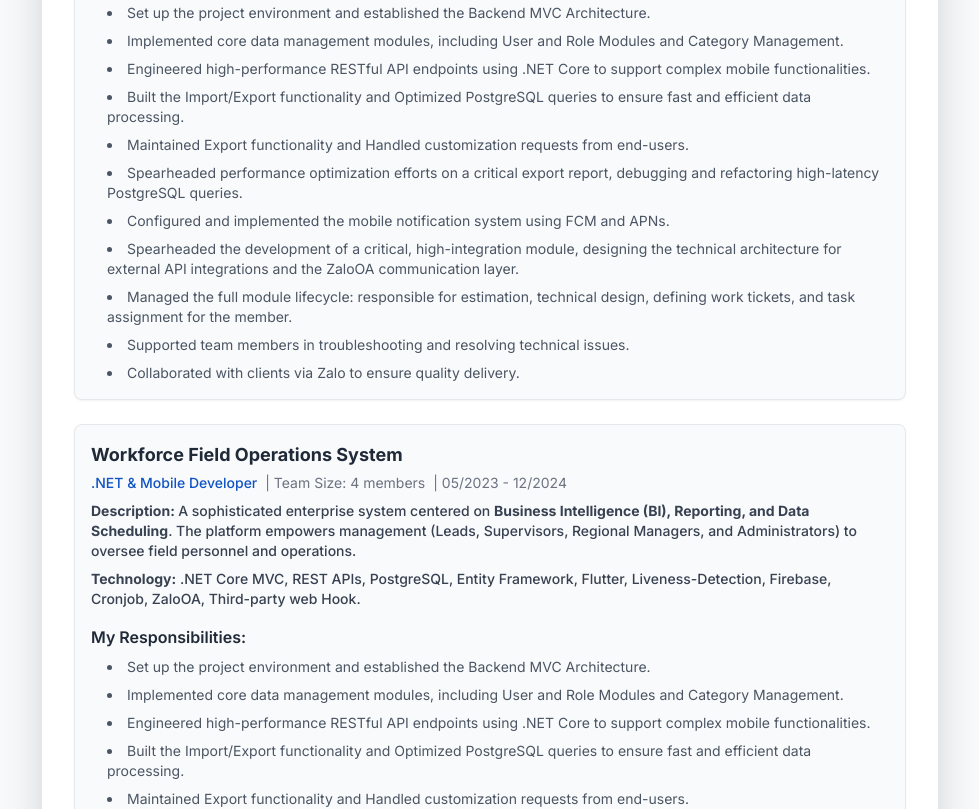
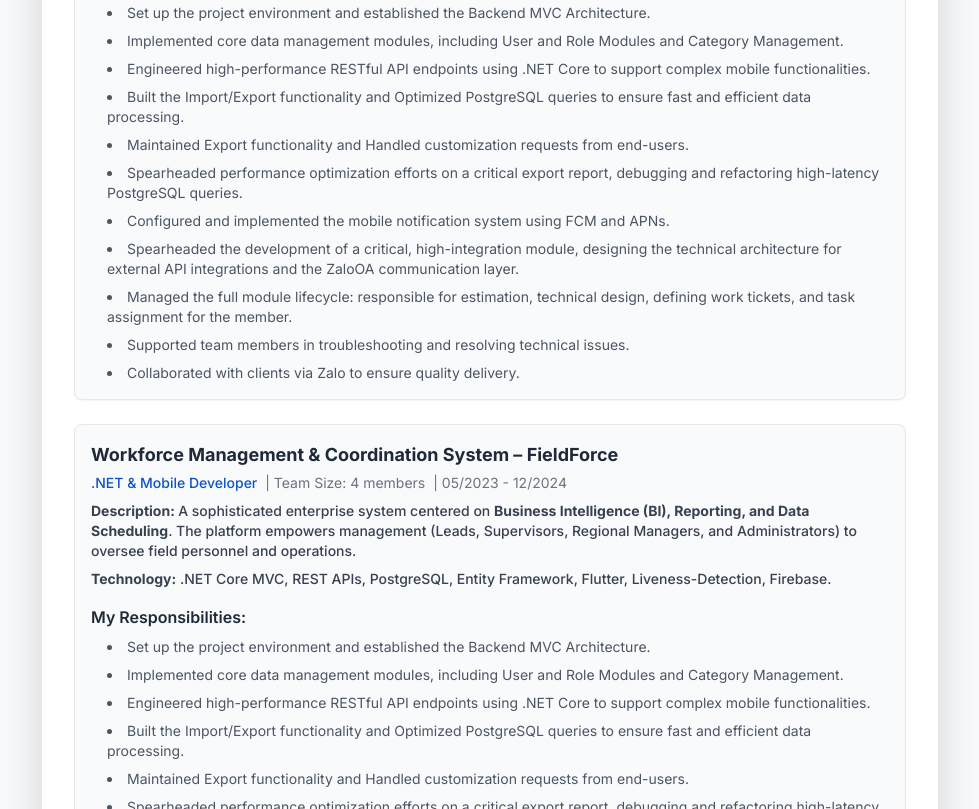
Before and after one commit to leewonkya/My-CV, a plain HTML site: page index.html in a window 1280 px wide. Shown: the part 2339-3148 px from the top of the page, without its empty margins (150-1129 px from the left). Drawn offline with nearby package versions, Linux system fonts and the light colour scheme.

Commit message:
update content of job

```diff
--- a/index.html
+++ b/index.html
@@ -197,9 +197,9 @@
                 </div>
                 <!-- Add more project blocks here if needed -->
 
-                <!-- Project 3: Workforce Management & Coordination System – FieldForce -->
+                <!-- Project 3: Workforce Field Operations System -->
                 <div class="p-4 border rounded-lg shadow-sm bg-gray-50 mb-6">
-                    <h3 class="text-lg font-bold text-gray-800 mb-1" id="proj-title-1">Workforce Management & Coordination System – FieldForce</h3>
+                    <h3 class="text-lg font-bold text-gray-800 mb-1" id="proj-title-1">Workforce Field Operations System</h3>
                     <div class="flex justify-start text-sm text-gray-500 mb-2" id="proj-details-1">
                         <span class="font-medium text-primary-blue">.NET & Mobile Developer</span>
                         <span class="ml-2"> | Team Size: 4 members</span>
@@ -237,9 +237,9 @@
                 </div>
                 <!-- Add more project blocks here if needed -->
 
-                <!-- Project 3: Workforce Field Operations System -->
+                <!-- Project 4: Workforce Management & Coordination System – FieldForce -->
                 <div class="p-4 border rounded-lg shadow-sm bg-gray-50 mb-6">
-                    <h3 class="text-lg font-bold text-gray-800 mb-1" id="proj-title-1">Workforce Field Operations System</h3>
+                    <h3 class="text-lg font-bold text-gray-800 mb-1" id="proj-title-1">Workforce Management & Coordination System – FieldForce</h3>
                     <div class="flex justify-start text-sm text-gray-500 mb-2" id="proj-details-1">
                         <span class="font-medium text-primary-blue">.NET & Mobile Developer</span>
                         <span class="ml-2"> | Team Size: 4 members</span>
@@ -253,7 +253,7 @@
                     </p>
                     <p class="text-sm font-medium text-gray-700 mb-2" id="proj-tech-1">
                         <span class="font-bold">Technology:</span> .NET Core MVC, REST APIs, PostgreSQL,
-                        Entity Framework, Flutter, Liveness-Detection, Firebase, Cronjob, ZaloOA, Third-party web Hook.
+                        Entity Framework, Flutter, Liveness-Detection, Firebase.
                     </p>
 
                     <h4 class="text-md font-semibold text-gray-800 mt-4 mb-2">My Responsibilities:</h4>
```
